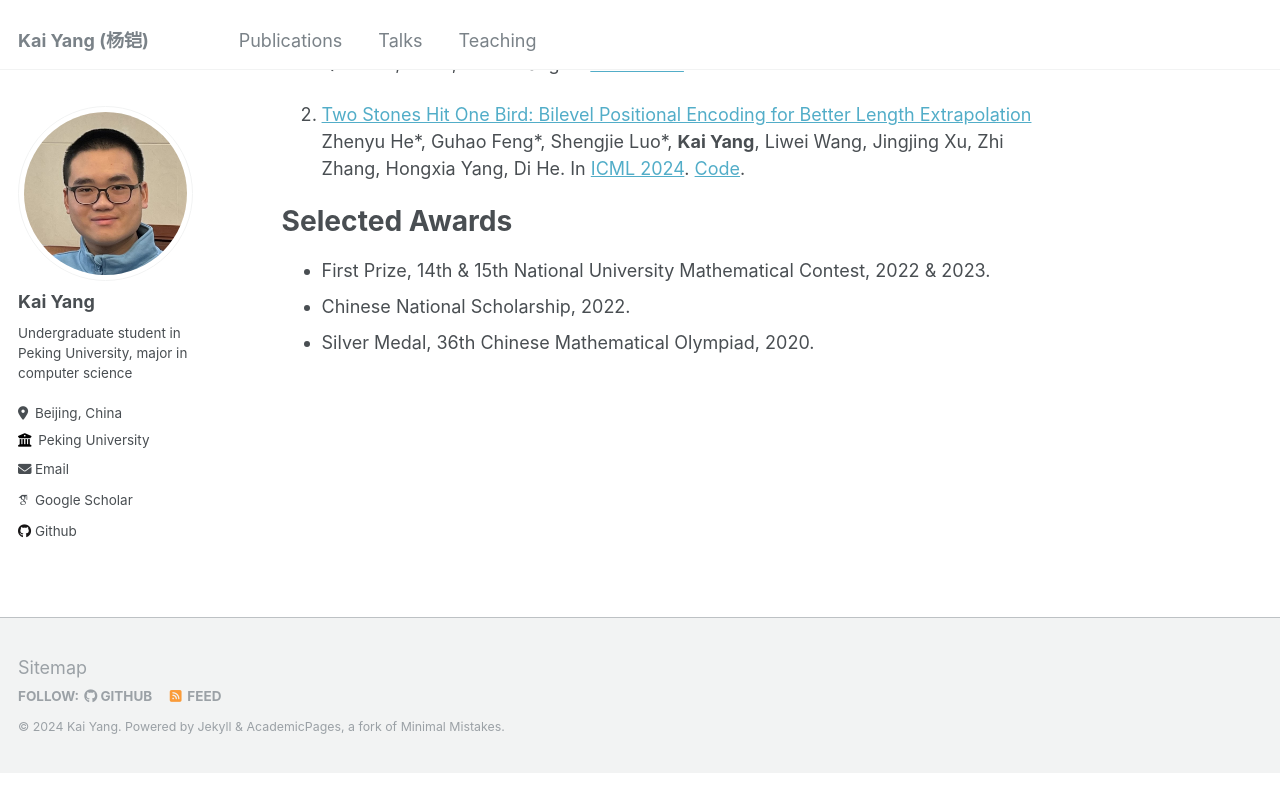
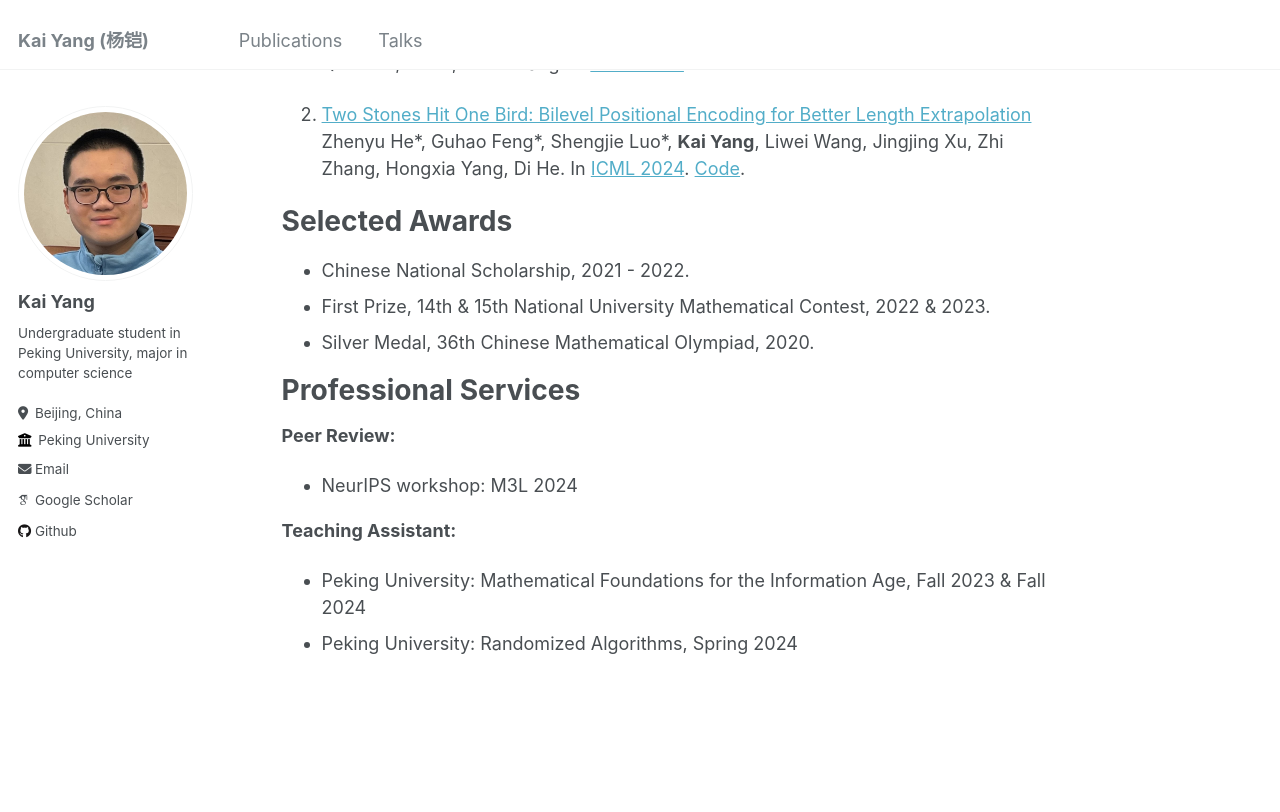
Before and after one commit to YK-YoungK/yk-youngk.github.io, a Jekyll site: the page built from _pages/about.md, in a window 1280 px wide and 900 px high, scrolled down 513 px. Shown: the top 812 px of the window. Built offline with Jekyll 4.4.1, drawn with Linux system fonts in a browser that asks for light colours; some web fonts are replaced; before the commit the page ends 1285 px from its top, so only the background shows below that.

Commit message:
Update about.md

```diff
--- a/_data/navigation.yml
+++ b/_data/navigation.yml
@@ -6,8 +6,8 @@ main:
   - title: "Talks"
     url: /talks/
 
-  - title: "Teaching"
-    url: /teaching/
+  # - title: "Teaching"
+  #   url: /teaching/
 
   # - title: "CV"
   #   url: /cv/
--- a/_pages/about.md
+++ b/_pages/about.md
@@ -24,9 +24,18 @@ Zhenyu He\*, Guhao Feng\*, Shengjie Luo\*, **Kai Yang**, Liwei Wang, Jingjing Xu
 
 Selected Awards
 ======
+* Chinese National Scholarship, 2021 - 2022.
 * First Prize, 14th & 15th National University Mathematical Contest, 2022 & 2023.
-* Chinese National Scholarship, 2022.
 * Silver Medal, 36th Chinese Mathematical Olympiad, 2020.
+
+Professional Services
+======
+**Peer Review:**
+* NeurIPS workshop: M3L 2024
+
+**Teaching Assistant:**
+* Peking University: Mathematical Foundations for the Information Age, Fall 2023 & Fall 2024
+* Peking University: Randomized Algorithms, Spring 2024
 
 
 <!-- ---
```
